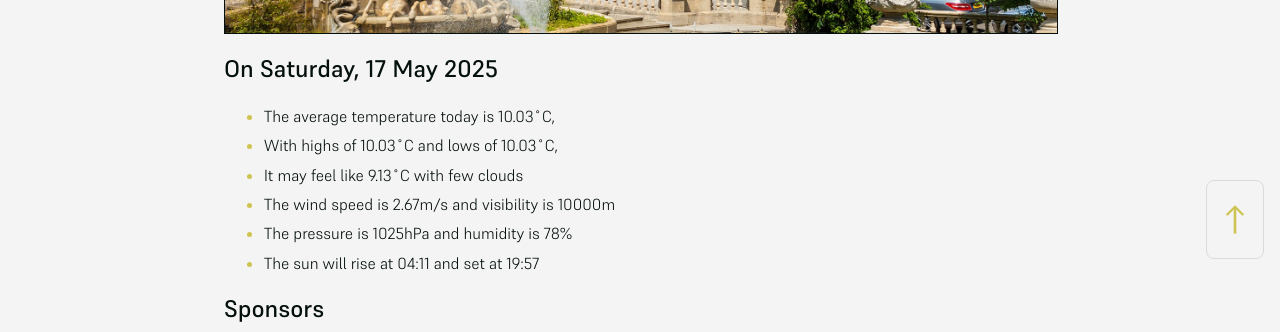
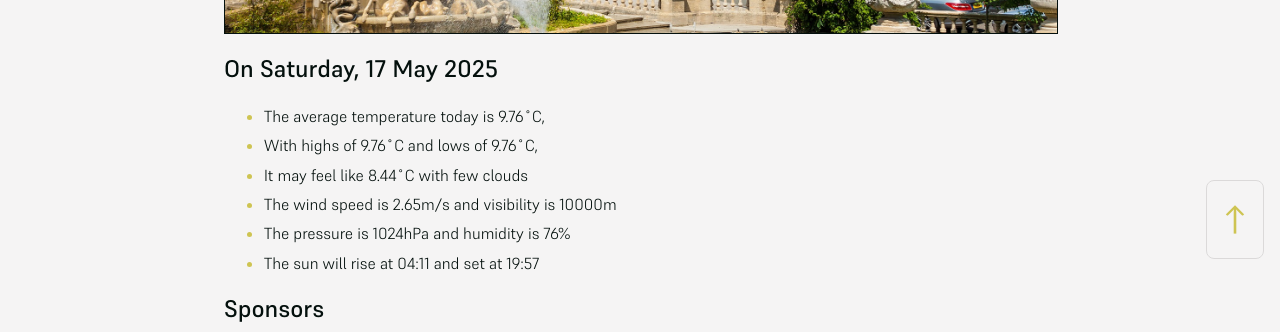
Before and after one commit to mat-0/cheltenham-open-data, a Jekyll site: the page built from index.md, in a window 1280 px wide. Shown: the part 625-957 px from the top of the page. Built offline with Jekyll 4.4.1, drawn with Linux system fonts in a browser that asks for light colours.

Commit message:
Updated 2025-05-17 02:25:51

```diff
--- a/index.md
+++ b/index.md
@@ -10,11 +10,11 @@ seo: Menu
 <!-- weather_marker starts -->
 ## On Saturday, 17 May 2025
 
-- The average temperature today is 10.03˚C,
-- With highs of 10.03˚C and lows of 10.03˚C,
-- It may feel like 9.13˚C with few clouds
-- The wind speed is 2.67m/s and visibility is 10000m
-- The pressure is 1025hPa and humidity is 78%
+- The average temperature today is 9.76˚C,
+- With highs of 9.76˚C and lows of 9.76˚C,
+- It may feel like 8.44˚C with few clouds
+- The wind speed is 2.65m/s and visibility is 10000m
+- The pressure is 1024hPa and humidity is 76%
 - The sun will rise at 04:11 and set at 19:57
 
 <!-- weather_marker ends -->
```
Also changed, not shown: _data/flood.json (+5 -48 lines), _pages/news.md (+8 -8 lines).
